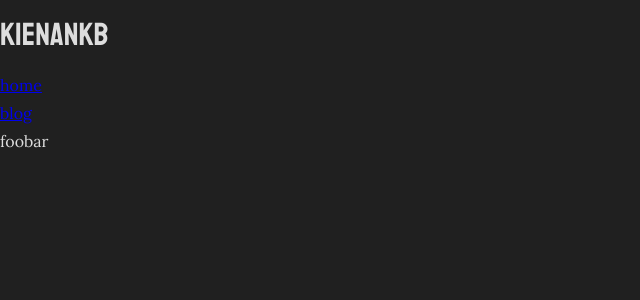
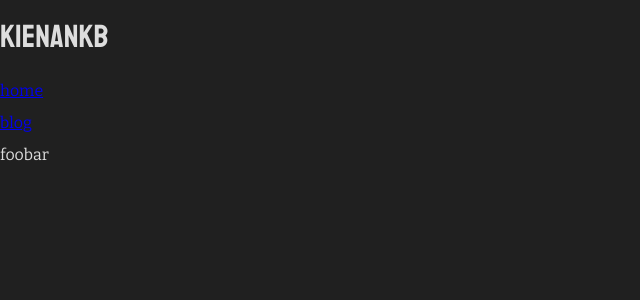
Before and after one commit to kienankb/website, a Next.js app: page / in a window 1280 px wide. Shown: the top 300 px of the page, without its empty margins (0-640 px from the left). Built offline with nearby package versions, Linux system fonts and the light colour scheme.

Commit message:
I think I like this serif font better

```diff
--- a/styles/globals.css
+++ b/styles/globals.css
@@ -18,6 +18,11 @@
   src: url('/fonts/Lora-Regular.ttf') format('truetype');
 }
 
+@font-face {
+  font-family: Bitter;
+  src: url('/fonts/Bitter-VariableFont_wght.ttf') format('truetype');
+}
+
 html,
 body {
   padding: 0;
@@ -35,8 +40,12 @@ h1, h2, h3, h4, h5, h6 {
 }
 
 body, p {
-  font-family: 'Lora';
-  line-height: 175%;
+  font-family: 'Bitter';
+  line-height: 200%;
+}
+
+p {
+  width: 700px;
 }
 
 * {
```
Also changed, not shown: public/fonts/Bitter-VariableFont_wght.ttf (added).
